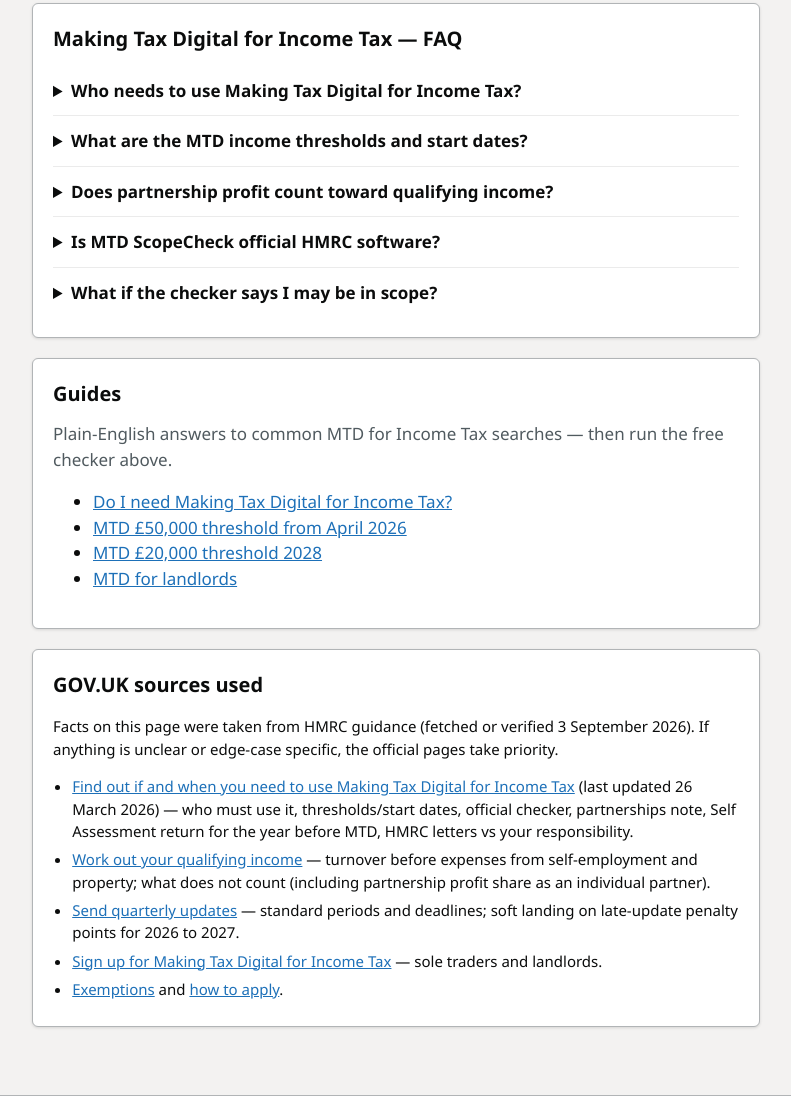
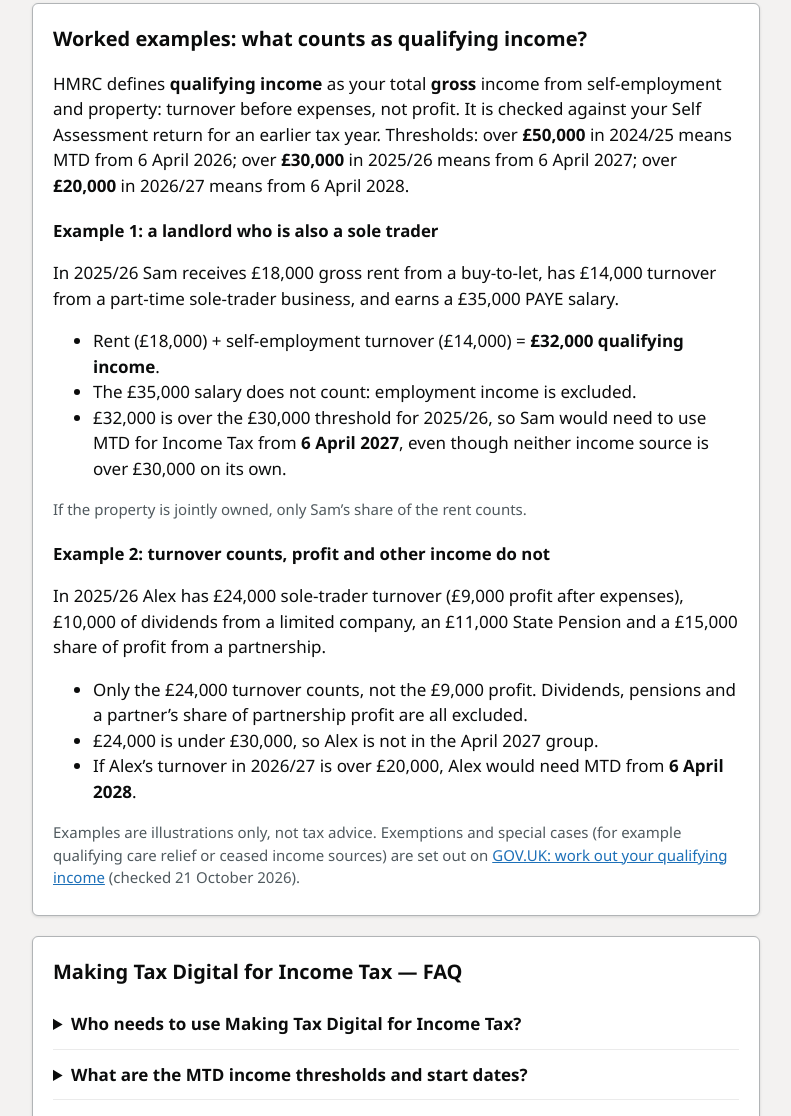
Before and after one commit to besttechguides/mtd-scopecheck, a plain HTML site: page index.html in a window 1280 px wide. Shown: the part 1842-2958 px from the top of the page, without its empty margins (244-1035 px from the left). Drawn offline with Linux system fonts and the light colour scheme.

Commit message:
SEO: add two worked qualifying-income examples (GOV.UK checked 21 Oct 2026)

```diff
--- a/index.html
+++ b/index.html
@@ -182,6 +182,29 @@
 
 
 
+    <section class="panel" id="worked-examples" aria-labelledby="examples-heading">
+      <h2 id="examples-heading">Worked examples: what counts as qualifying income?</h2>
+      <p>HMRC defines <strong>qualifying income</strong> as your total <strong>gross</strong> income from self-employment and property: turnover before expenses, not profit. It is checked against your Self Assessment return for an earlier tax year. Thresholds: over <strong>£50,000</strong> in 2024/25 means MTD from 6 April 2026; over <strong>£30,000</strong> in 2025/26 means from 6 April 2027; over <strong>£20,000</strong> in 2026/27 means from 6 April 2028.</p>
+
+      <h3>Example 1: a landlord who is also a sole trader</h3>
+      <p>In 2025/26 Sam receives £18,000 gross rent from a buy-to-let, has £14,000 turnover from a part-time sole-trader business, and earns a £35,000 PAYE salary.</p>
+      <ul>
+        <li>Rent (£18,000) + self-employment turnover (£14,000) = <strong>£32,000 qualifying income</strong>.</li>
+        <li>The £35,000 salary does not count: employment income is excluded.</li>
+        <li>£32,000 is over the £30,000 threshold for 2025/26, so Sam would need to use MTD for Income Tax from <strong>6 April 2027</strong>, even though neither income source is over £30,000 on its own.</li>
+      </ul>
+      <p class="hint">If the property is jointly owned, only Sam’s share of the rent counts.</p>
+
+      <h3>Example 2: turnover counts, profit and other income do not</h3>
+      <p>In 2025/26 Alex has £24,000 sole-trader turnover (£9,000 profit after expenses), £10,000 of dividends from a limited company, an £11,000 State Pension and a £15,000 share of profit from a partnership.</p>
+      <ul>
+        <li>Only the £24,000 turnover counts, not the £9,000 profit. Dividends, pensions and a partner’s share of partnership profit are all excluded.</li>
+        <li>£24,000 is under £30,000, so Alex is not in the April 2027 group.</li>
+        <li>If Alex’s turnover in 2026/27 is over £20,000, Alex would need MTD from <strong>6 April 2028</strong>.</li>
+      </ul>
+      <p class="hint">Examples are illustrations only, not tax advice. Exemptions and special cases (for example qualifying care relief or ceased income sources) are set out on <a href="https://www.gov.uk/guidance/work-out-your-qualifying-income-for-making-tax-digital-for-income-tax" rel="noopener noreferrer" target="_blank">GOV.UK: work out your qualifying income</a> (checked 21 October 2026).</p>
+    </section>
+
     <section class="panel faq" aria-labelledby="faq-heading">
       <h2 id="faq-heading">Making Tax Digital for Income Tax — FAQ</h2>
       <details>
```
